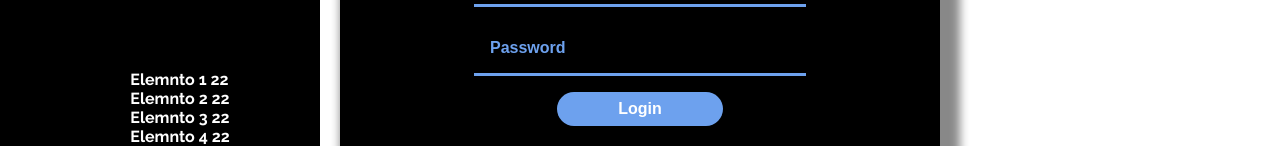
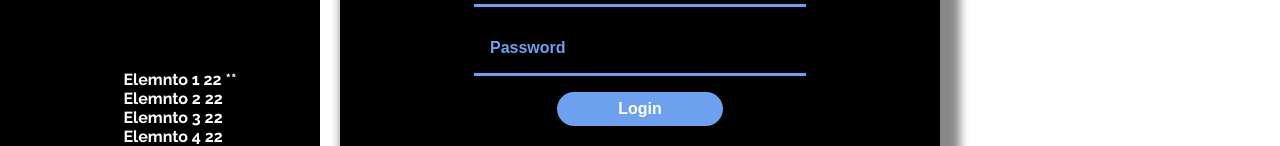
Before and after one commit to lexysalonso/tienda, a React (Create React App) app: page /login in a window 1280 px wide. Both pictures are taken after a click on the icon 156 px from the left and 30 px from the top of the page. Shown: the part 283-429 px from the top of the page. Built offline with nearby package versions, Linux system fonts and the light colour scheme; no server answers.

Commit message:
Actulizando

```diff
--- a/src/components/Filter/Filter.jsx
+++ b/src/components/Filter/Filter.jsx
@@ -14,7 +14,7 @@ const Filter = ({ close, SetCloseMenuFilter }) => {
           </button>
 
           <ul className={style.navbar__menurightul}>
-            <li>Elemnto 1 22</li>
+            <li>Elemnto 1 22 **</li>
             <li>Elemnto 2 22</li>
             <li>Elemnto 3 22</li>
             <li>Elemnto 4 22</li>
```
